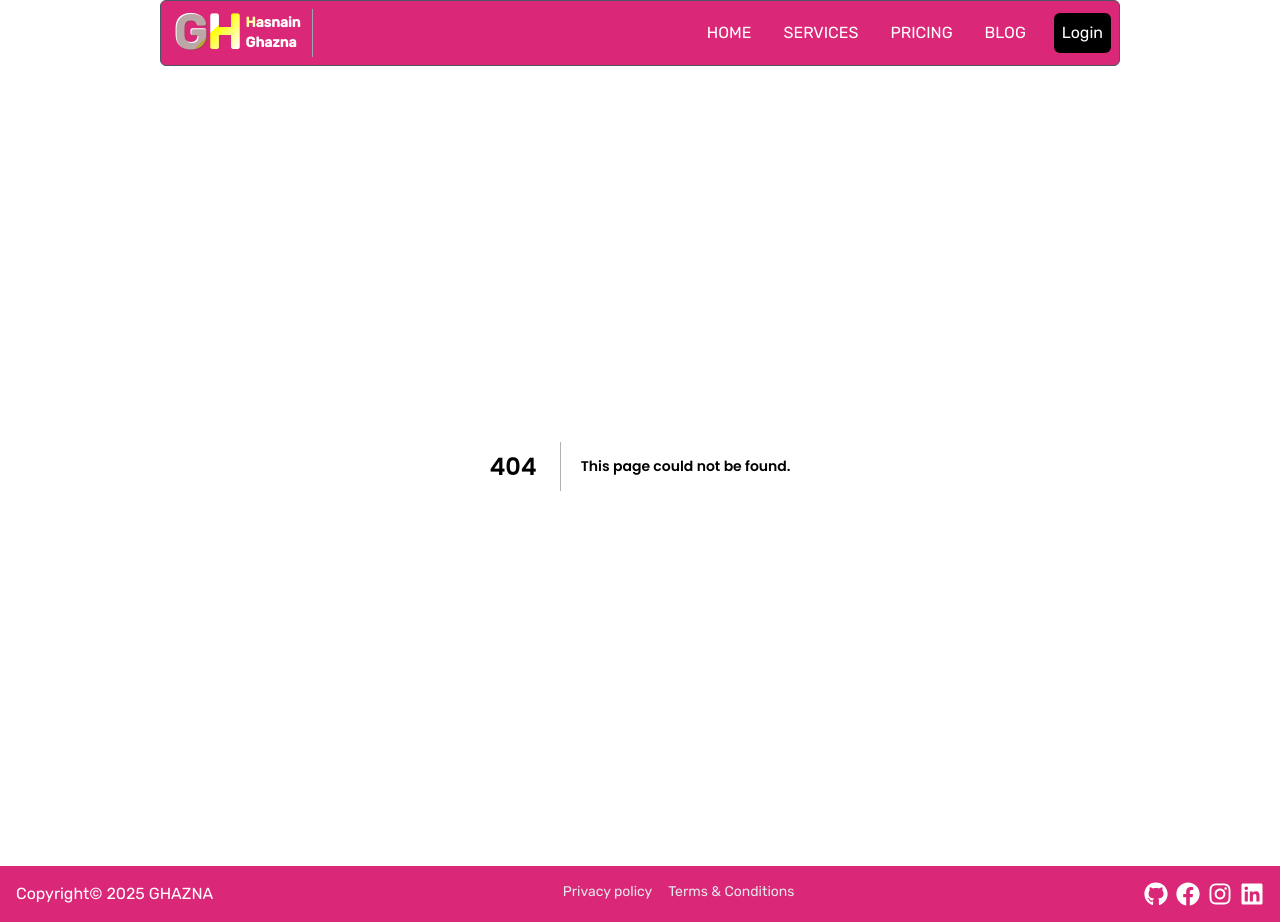
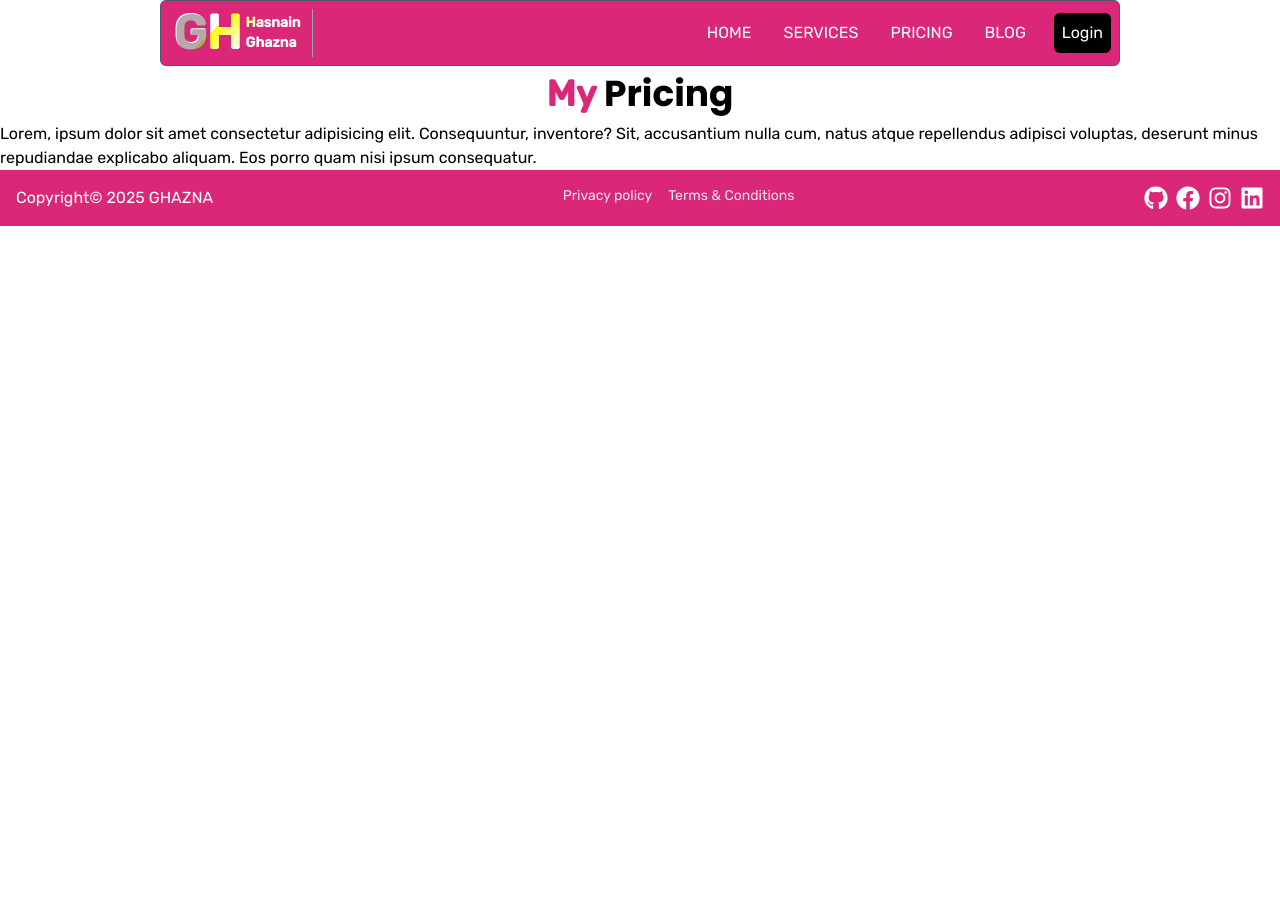
Before and after one commit to mhgkhan/ghazna, a Next.js app: page /pricing in a window 1280 px wide. Before the commit this address had no page. After the commit the page ends 800 px from the top, so only its background shows below. Built offline with nearby package versions, Linux system fonts and the light colour scheme.

Commit message:
created, 404 page, pricing and projects page, also Convert img to Next Image

```diff
--- /dev/null
+++ b/src/app/not-found.js
@@ -0,0 +1,32 @@
+import Link from 'next/link';
+import React from 'react'
+import { FaHome } from 'react-icons/fa';
+
+const notFound = () => {
+  return (
+    <article className='w-full min-h-screen page'>
+        <section className="main w-full">
+            <div className='container mx-auto'>
+                <div className="content py-10  flex items-center justify-center flex-col">
+                    <h1 className='md:text-5xl text-3xl font-bold text-center mx-auto '>PAGE NOT FOUND</h1>
+                    <p className='my-3 dark:text-gray-300 text-gray-700 text-center'>
+                      Lorem, ipsum dolor sit amet consectetur adipisicing elit. Nesciunt veniam, exercitationem sint fugit debitis, laboriosam laborum ratione repellendus doloremque dolorem ipsa tempora. Repudiandae porro id, impedit eveniet aut illo dolorem magni iste deserunt sed perspiciatis natus, officia maiores vel, fugit excepturi totam hic aspernatur corporis illum? Placeat dolore ad asperiores maiores quam itaque perspiciatis odio, libero a laboriosam. Quasi id porro blanditiis deleniti laborum ab nemo beatae dolor rerum. Excepturi consequatur nam ullam corporis id similique nobis accusamus eius itaque? Voluptatibus amet, alias nesciunt ad laboriosam id dolorem reprehenderit veniam quibusdam neque dolor. Quisquam dignissimos iste ipsa vel quod architecto nemo quibusdam nulla, magni maxime minus. Odio ipsa sed excepturi tempora vitae minima harum animi inventore! Quos iure quo enim in omnis quod atque a culpa dolorum, sapiente incidunt rem consequuntur minus dignissimos asperiores repudiandae amet at corrupti. Sunt, enim at, rerum itaque, omnis minus nisi quod dolor eveniet earum harum sit praesentium quaerat temporibus ea fugit pariatur recusandae error deleniti dolorum. Voluptatibus temporibus quibusdam ex distinctio, sequi saepe veniam eum ducimus quaerat repellendus excepturi eligendi, rerum corrupti consequuntur eius asperiores ipsa, neque rem quo. Dignissimos fuga expedita eum, voluptate consequuntur harum saepe nihil, ipsum aliquid nisi illo, officiis quia.
+                    </p>
+                    <div className="links my-5">
+                        <h2 className='text-2xl font-bold text-center mx-auto'>Quick Links</h2>
+                        <div className="links flex items-center justify-center gap-5 flex-wrap my-2">
+                          <Link href="/" className="text-blue-500 font-bold flex items-center justify-center flex-col gap-2 p-2"><span className="text-xl text-white"><FaHome /> </span>HOME</Link>
+                          <Link href="/" className="text-blue-500 font-bold flex items-center justify-center flex-col gap-2 p-2"><span className="text-xl text-white"><FaHome /> </span>HOME</Link>
+                          <Link href="/" className="text-blue-500 font-bold flex items-center justify-center flex-col gap-2 p-2"><span className="text-xl text-white"><FaHome /> </span>HOME</Link>
+                          <Link href="/" className="text-blue-500 font-bold flex items-center justify-center flex-col gap-2 p-2"><span className="text-xl text-white"><FaHome /> </span>HOME</Link>
+                          <Link href="/" className="text-blue-500 font-bold flex items-center justify-center flex-col gap-2 p-2"><span className="text-xl text-white"><FaHome /> </span>HOME</Link>
+                        </div>
+                    </div>
+                </div>
+            </div>
+        </section>
+    </article>
+  )
+}
+
+export default notFound;
--- a/src/app/page.js
+++ b/src/app/page.js
@@ -10,7 +10,7 @@ export default function Home() {
 
 
   return (
-    <div className="page">
+    <article className="page">
 
       {/* Hero Section  */}
       <HeroSection />
@@ -58,6 +58,6 @@ export default function Home() {
           </div>
         </div>
       </section>
-    </div>
+    </article>
   );
 }
--- /dev/null
+++ b/src/app/pricing/page.js
@@ -0,0 +1,19 @@
+import HeadingSection from '@/components/ui/HeadingSection'
+import React from 'react'
+
+const page = () => {
+  return (
+    <article className='page w-full h-full'>
+
+        <section className='intro w-full'>
+        <div className='container mx-auto'>
+            <HeadingSection start={"My"} end={"Pricing"} />
+            <p>Lorem, ipsum dolor sit amet consectetur adipisicing elit. Consequuntur, inventore? Sit, accusantium nulla cum, natus atque repellendus adipisci voluptas, deserunt minus repudiandae explicabo aliquam. Eos porro quam nisi ipsum consequatur.</p>
+        </div>
+        </section>
+
+    </article>
+  )
+}
+
+export default page
--- a/src/components/ui/HeroSection.jsx
+++ b/src/components/ui/HeroSection.jsx
@@ -2,6 +2,7 @@ import React from 'react'
 import Link from "next/link";
 import { DiResponsive } from "react-icons/di";
 import { SiCodesignal } from "react-icons/si";
+import Image from 'next/image';
 
 const HeroSection = () => {
     return (
@@ -40,7 +41,7 @@ const HeroSection = () => {
 
                     {/* hero image    */}
                     <div className="her-image md:w-[40%] w-[80%] relative md:h-[400px] h-[300px]">
-                        <img src="/images/hero.jpg" alt="hero" className="object-cover object-center rounded-lg w-full h-full" />
+                        <Image src="/images/hero.jpg" alt="hero" width={400} height={400} className="object-cover object-center rounded-lg w-full h-full" />
 
                         <div className="p-2 md:px-3 px-2 absolute bottom-[10px] left-[-30px] md:bottom-5 md:left-[-30px] text-lg flex items-center justify-center gap-3  bg-white dark:bg-black rounded-md shadow-md dark:shadow-gray-20">
                             <span className="text-lg "><SiCodesignal /></span> <span className="text-sm">Graphic Design</span>
```
Also changed, not shown: src/app/projects/page.js (added).
